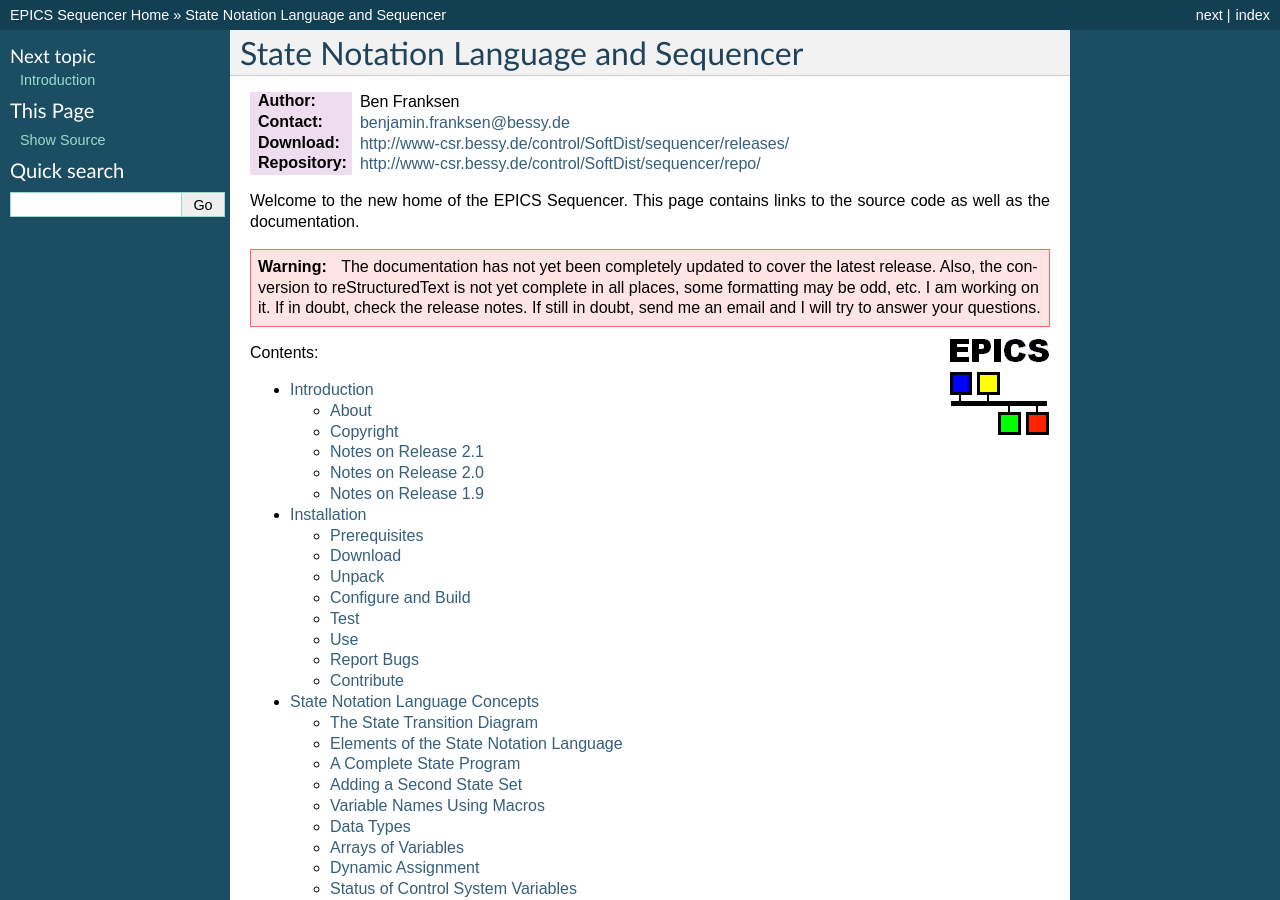
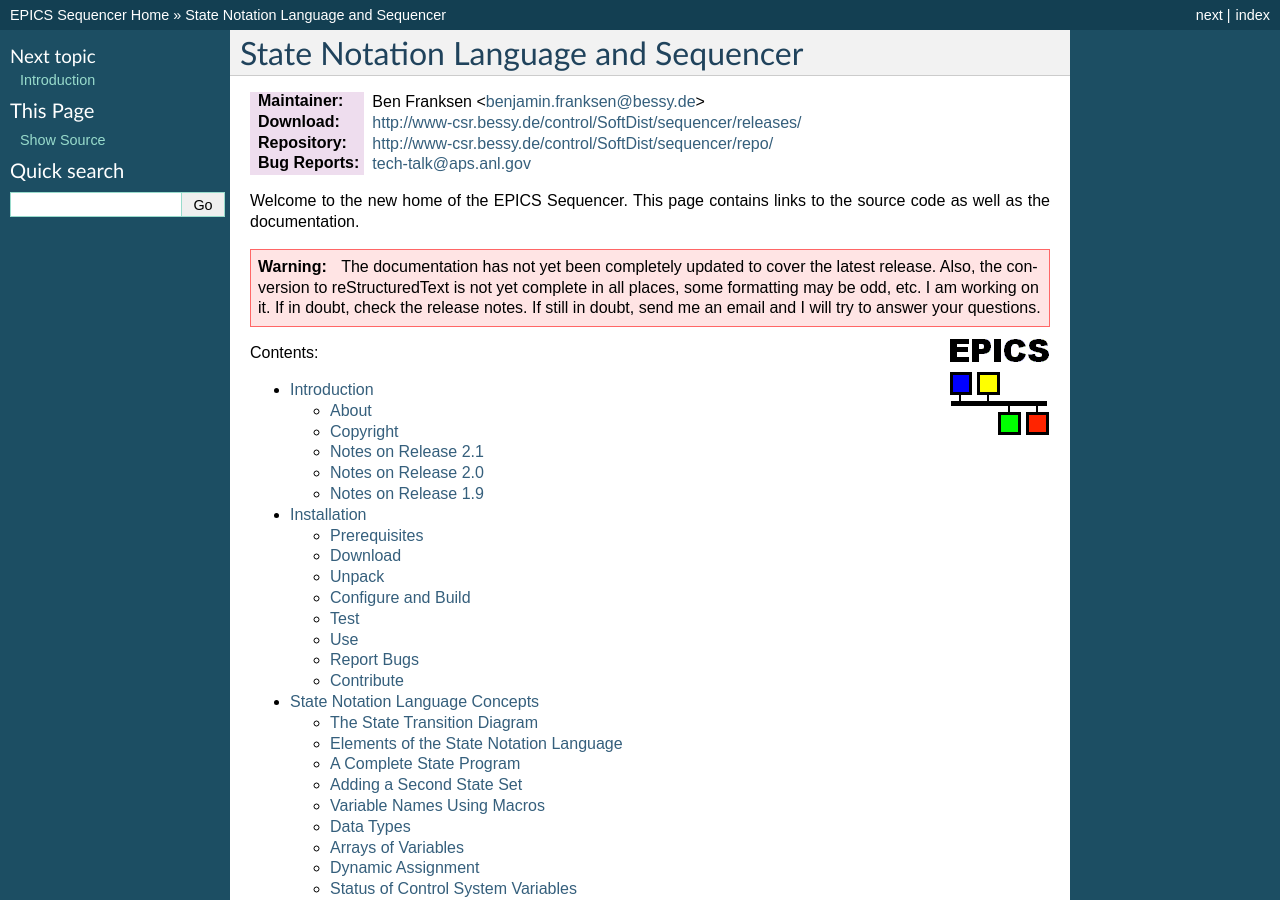
Before and after one commit to jeonghanlee/sequencer-2-2, a Sphinx documentation site: the page built from documentation/index.txt, in a window 1280 px wide and 900 px high. Built offline with Sphinx 7.4.7, drawn with Linux system fonts in a browser that asks for light colours.

Commit message:
documentation: fixed front page

```diff
--- a/documentation/index.txt
+++ b/documentation/index.txt
@@ -1,10 +1,10 @@
 State Notation Language and Sequencer
 =====================================
 
-:Author: Ben Franksen
-:Contact: benjamin.franksen@bessy.de
+:Maintainer: Ben Franksen <benjamin.franksen@bessy.de>
 :Download: http://www-csr.bessy.de/control/SoftDist/sequencer/releases/
 :Repository: http://www-csr.bessy.de/control/SoftDist/sequencer/repo/
+:Bug Reports: tech-talk@aps.anl.gov
 
 Welcome to the new home of the EPICS Sequencer. This page contains
 links to the source code as well as the documentation.
```
